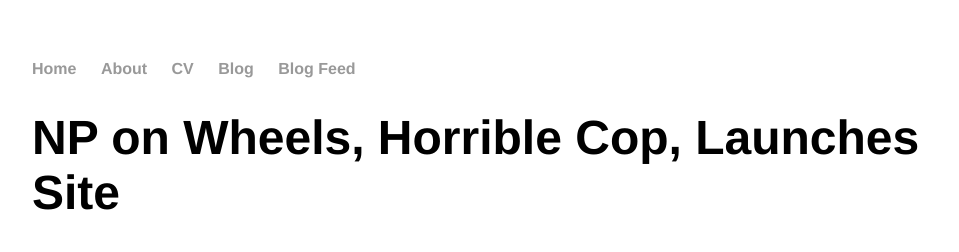
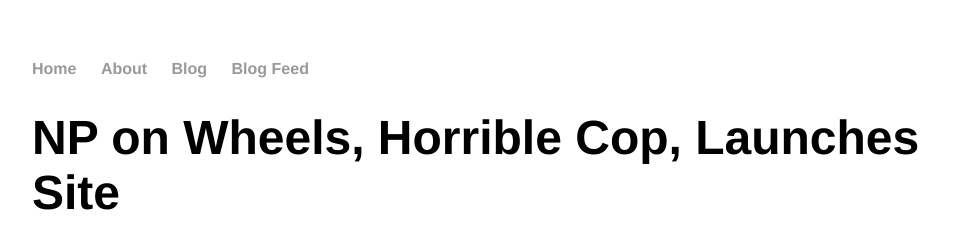
Before and after one commit to np-on-wheels/np-on-wheels.github.io, a Jekyll site: the page built from _posts/2014-04-30-np-on-wheels-site-launched.md, in a window 1280 px wide. Shown: the top 252 px of the page, without its empty margins (160-1119 px from the left). Built offline with Jekyll 4.4.1, drawn with Linux system fonts in a browser that asks for light colours.

Commit message:
Comment out CV

```diff
--- a/_layouts/default.html
+++ b/_layouts/default.html
@@ -10,7 +10,7 @@
     		<ul>
         		<li><a href="/">Home</a></li>
 	        	<li><a href="/about">About</a></li>
-        		<li><a href="/cv">CV</a></li>
+        		<!-- <li><a href="/cv">CV</a></li> -->
         		<li><a href="/blog">Blog</a></li>
 						<li><a href="/blog/atom.xml">Blog Feed</a></li>
     		</ul>
```
